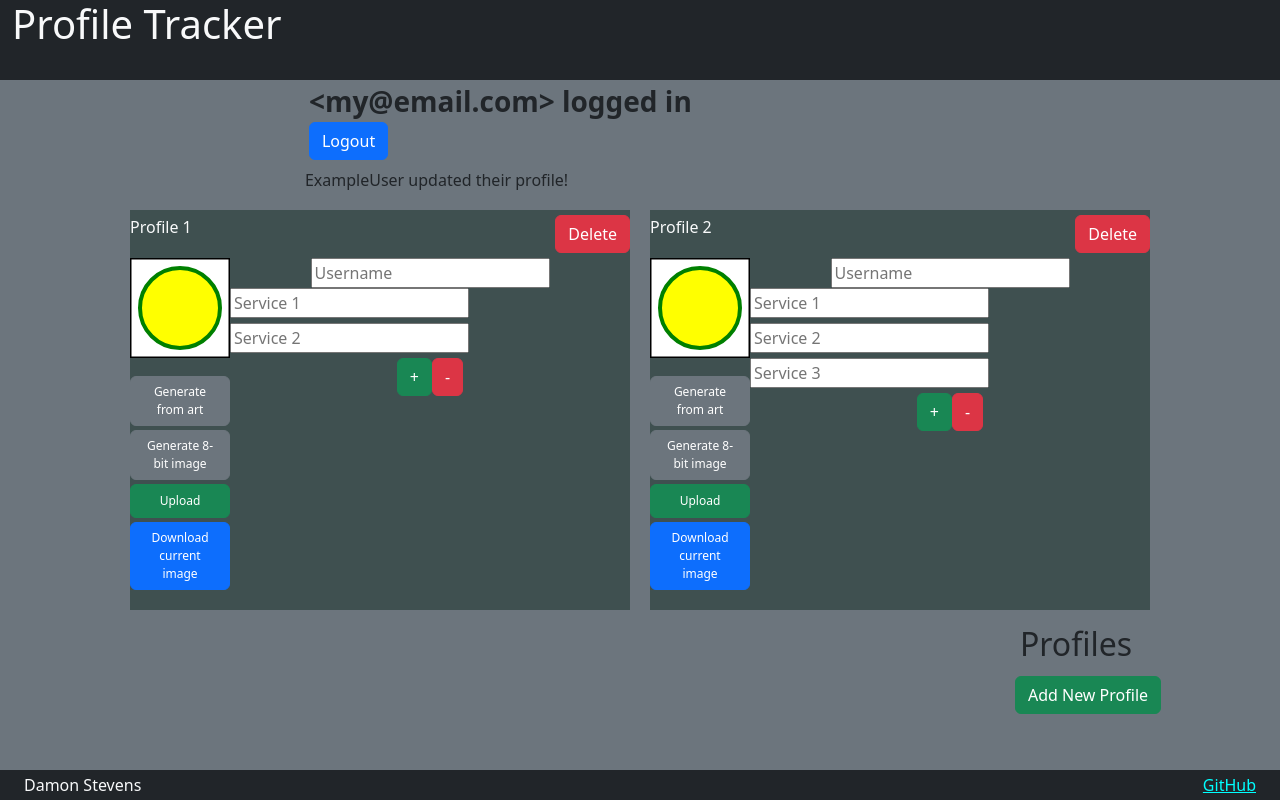
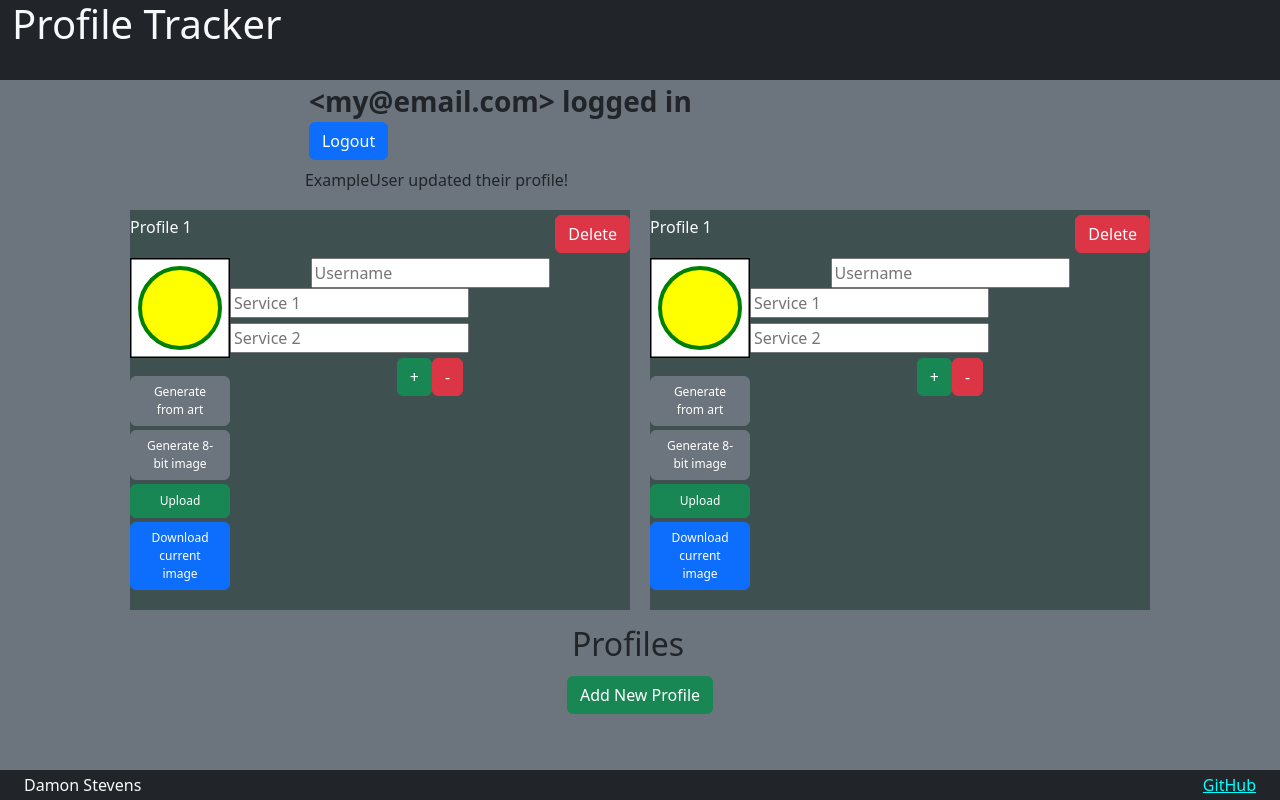
Before and after one commit to BlazeDrake/startup, a React (Vite) app: page /profile in a window 1280 px wide. Built offline with nearby package versions, Linux system fonts and the light colour scheme.

Commit message:
Moved profileBox to it's own component
This will make it so I can instantiate multiple

```diff
--- a/src/profile/profile.css
+++ b/src/profile/profile.css
@@ -11,6 +11,7 @@ main {
 }
 #profileInfo{
   flex: 3;
+  float: center;
 }
 
 #logged-in{
@@ -31,14 +32,12 @@ main {
 .profile-header{
   margin:0px;
   padding:5px;
-  transform: translate(28em,0);
 }
 
 /*(14nem), where n=number of profiles*/
 .profile-footer{
   margin:0px;
   padding:5px;
-  transform: translate(28em,0);
 }
 
 .profile-parent{
--- a/src/profile/profile.jsx
+++ b/src/profile/profile.jsx
@@ -1,24 +1,8 @@
 import React from 'react';
 import './profile.css';
 
-export function Profile() {
-  return (
-    <main className="bg-secondary text-dark">
-    <div id="loginInfo">
-      <div className="login container-fluid">
-        <span id="logged-in">&lt;my@email.com&gt; logged in</span>
-        <form method="get" action="/">
-
-            <button type="submit" className="btn btn-primary">Logout</button>
-
-        </form>
-      </div>
-      <div className="user-update">
-        ExampleUser updated their profile!
-      </div>
-    </div>
-
-    <section className="profile-parent text-light">
+export function ProfileBox(){
+  return(
     <div className="profile-box">
     <section className="profile-head">
                 Profile 1
@@ -71,61 +55,29 @@ export function Profile() {
     </section>
 
   </div>
-        <div className="profile-box">
-          <section className="profile-head">
-                      Profile 2
-                      <button className="btn btn-danger float-right" >
-                        Delete
-                      </button>
-          </section>
-          <section className="profile-section">
-            <span className="pfp-info">
-              <p>
-                <svg aria-hidden="true" viewBox="0 0 100 100" height="100" width="100">
-                  <rect x="0" y="0" width="100" height="100" stroke="black" fill="white" stroke-width="3"/>
-                  <circle cx="50" cy="50" r="40" stroke="green" stroke-width="4" fill="yellow" />
-                </svg>
-              </p>
-                <button className="btn btn-secondary ">
-                  Generate from art
-                </button>
-                <button className="btn btn-secondary">
-                  Generate 8-bit image
-                </button>
-                <button className="btn btn-success">
-                  Upload
-                </button>
-                <button className="btn btn-primary">
-                  Download current image
-                </button>
-            </span>
-              <form method="get" id="profile1" className="username-info">
-                <div>
-                  <input placeholder="Username" />
+  );
+}
+
+export function Profile() {
+  return (
+    <main className="bg-secondary text-dark">
+    <div id="loginInfo">
+      <div className="login container-fluid">
+        <span id="logged-in">&lt;my@email.com&gt; logged in</span>
+        <form method="get" action="/">
+
+            <button type="submit" className="btn btn-primary">Logout</button>
+
+        </form>
       </div>
-                <div className="row">
-                  <div className="col service-name">
-                    <input placeholder="Service 1" />
-                  </div>
-                  <div className="col service-name">
-                    <input placeholder="Service 2" />
-                  </div>
-                  <div className="col service-name">
-                    <input placeholder="Service 3" />
+      <div className="user-update">
+        ExampleUser updated their profile!
       </div>
     </div>
-                <p className="manage-service">
-                  <button type="button" className="btn btn-success">
-                    +
-                  </button>
-                  <button type="button" className="btn btn-danger">
-                    -
-                  </button>
-                </p>
-              </form>
-          </section>
 
-        </div>
+    <section className="profile-parent text-light">
+        <ProfileBox />
+        <ProfileBox />
       </section>
 
 
```
Lines whose indentation alone changed are shown as unchanged.
